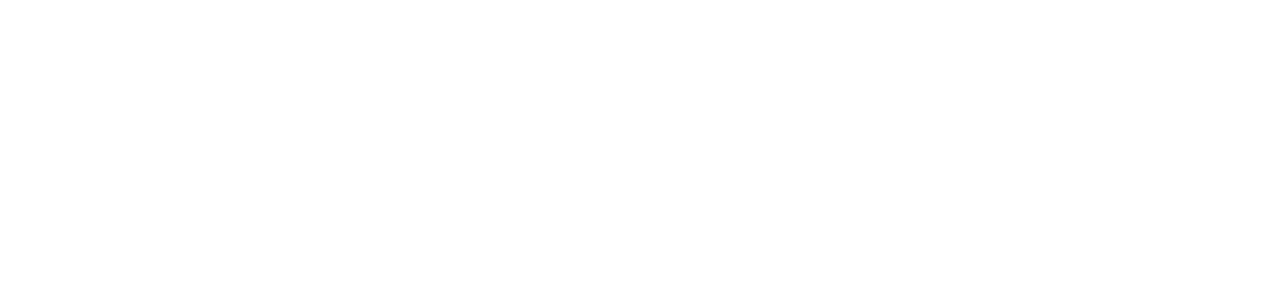
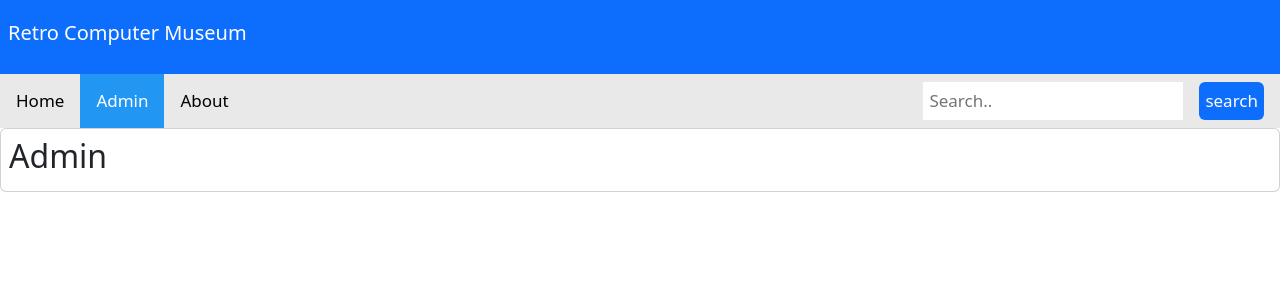
Before and after one commit to robbrownsell/retro-computers, an Angular app: page /admin in a window 1280 px wide. Before the commit this address led to /. Shown: the top 300 px of the page. Built offline with nearby package versions, Linux system fonts and the light colour scheme.

Commit message:
feat(admin): added admin component and active tab directive

```diff
--- /dev/null
+++ b/src/app/admin/admin.component.html
@@ -0,0 +1,6 @@
+<rc-header [activeComponent]="'admin'"></rc-header>
+<div class="card">
+  <div class="m-2">
+    <h2>Admin</h2>
+  </div>
+</div>
--- a/src/app/app-routing.module.ts
+++ b/src/app/app-routing.module.ts
@@ -2,11 +2,13 @@
 import {RouterModule, Routes} from '@angular/router';
 import {SearchResultsComponent} from "./components/search-results/search-results.component";
 import {HomeComponent} from "./components/home/home.component";
+import {AdminComponent} from "./admin/admin.component";
 
 const routes: Routes = [
   {path: 'home', component: HomeComponent},
   {path: '', redirectTo: 'home', pathMatch: 'full'},
-  {path: 'search', component: SearchResultsComponent}
+  {path: 'search', component: SearchResultsComponent},
+  {path: 'admin', component: AdminComponent}
 ];
 
 @NgModule({
--- a/src/app/app.module.ts
+++ b/src/app/app.module.ts
@@ -6,10 +6,12 @@
 import {AppComponent} from './app.component';
 import {HomeComponent} from './components/home/home.component';
 import {HeaderComponent} from './components/header/header.component';
+import {ActiveTabDirective} from "./components/header/active-tab.directive";
 import {FeaturedComputerComponent} from './components/featuredComputer/featured-computer.component'
 import {NgbModule} from '@ng-bootstrap/ng-bootstrap';
 import {FormsModule, ReactiveFormsModule} from "@angular/forms";
 import { SearchResultsComponent } from './components/search-results/search-results.component';
+import { AdminComponent } from './admin/admin.component';
 
 @NgModule({
   declarations: [
@@ -17,7 +19,9 @@
     HomeComponent,
     HeaderComponent,
     FeaturedComputerComponent,
-    SearchResultsComponent
+    SearchResultsComponent,
+    ActiveTabDirective,
+    AdminComponent
   ],
   imports: [
     BrowserModule,
--- /dev/null
+++ b/src/app/components/header/active-tab.directive.ts
@@ -0,0 +1,25 @@
+import {Directive, ElementRef, HostBinding, Input} from "@angular/core";
+
+@Directive(
+  {
+    selector:'[activeTab]'
+  }
+)
+export class ActiveTabDirective {
+
+  @Input() currentTab: String | undefined;
+  @Input() activeComponent: String | undefined;
+
+  @HostBinding('class')
+  elementClass = ""
+
+  constructor(private element: ElementRef) {
+  }
+
+  ngOnInit(): void {
+    if(this.currentTab == this.activeComponent) {
+      this.elementClass = "active"
+    }
+  }
+
+}
--- a/src/app/components/header/header.component.html
+++ b/src/app/components/header/header.component.html
@@ -8,9 +8,9 @@
 
 
 <div class="topnav">
-  <a class="active" href="#home">Home</a>
-  <a href="#about">About</a>
-  <a href="#contact">Contact</a>
+  <a activeTab [activeComponent]="activeComponent" [currentTab]="'home'" href="/home">Home</a>
+  <a activeTab [activeComponent]="activeComponent" [currentTab]="'admin'" href="/admin">Admin</a>
+  <a activeTab [activeComponent]="activeComponent" [currentTab]="'about'" href="#about">About</a>
   <div>
       <button class='btn btn-primary' (click)="performSearch()">search</button>
       <input type="text" placeholder="Search.." [(ngModel)]="searchTerm"
--- a/src/app/components/header/header.component.ts
+++ b/src/app/components/header/header.component.ts
@@ -1,4 +1,4 @@
-import {Component} from "@angular/core";
+import {Component, Input} from "@angular/core";
 import {Router} from "@angular/router";
 
 @Component({
@@ -9,6 +9,7 @@
 )
 export class HeaderComponent {
 
+  @Input() activeComponent: string = "home"
   searchTerm: string = "";
   constructor(private router: Router) {
   }
--- a/src/app/components/home/home.component.html
+++ b/src/app/components/home/home.component.html
@@ -1,4 +1,4 @@
-<rc-header></rc-header>
+<rc-header [activeComponent]="'home'"></rc-header>
 <div class="container">
   <h2 class="mt-3">Welcome</h2>
   <p class="mb-3">A place to find info on retro computers. Lorem ipsum dolor sit amet, consectetur adipiscing elit.
```
Also changed, not shown: src/app/admin/admin.component.ts (added, +10 -0 lines), src/app/admin/admin.component.css (added), 1 other file (tests, documents, lock files or other folders).
